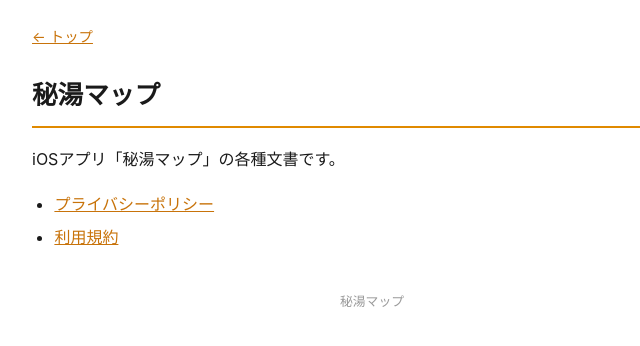
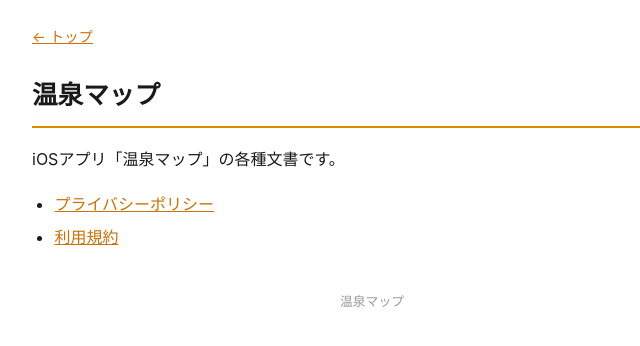
Before and after one commit to JohnDoe-K/touringspot-support, a plain HTML site: page index.html in a window 1280 px wide. Shown: the full height of the page, 268-908 px from the left. Drawn offline with Linux system fonts and the light colour scheme.

Commit message:
Update index.html

```diff
--- a/index.html
+++ b/index.html
@@ -1,6 +1,6 @@
 <!doctype html><html lang="ja"><head>
 <meta charset="utf-8"><meta name="viewport" content="width=device-width,initial-scale=1">
-<title>秘湯マップ 各種文書｜秘湯マップ</title><style>
+<title>温泉マップ 各種文書｜温泉マップ</title><style>
 :root{color-scheme:light dark}
 *{box-sizing:border-box}
 body{font-family:-apple-system,BlinkMacSystemFont,"Hiragino Sans","Yu Gothic",sans-serif;
@@ -18,5 +18,5 @@
 footer{margin-top:3em;font-size:.8rem;color:#999;text-align:center}
 </style></head>
 <body><div class="nav"><a href="./">← トップ</a></div>
-<h1>秘湯マップ</h1><p>iOSアプリ「秘湯マップ」の各種文書です。</p><ul><li><a href="privacy.html">プライバシーポリシー</a></li><li><a href="terms.html">利用規約</a></li></ul>
-<footer>秘湯マップ</footer></body></html>
+<h1>温泉マップ</h1><p>iOSアプリ「温泉マップ」の各種文書です。</p><ul><li><a href="privacy.html">プライバシーポリシー</a></li><li><a href="terms.html">利用規約</a></li></ul>
+<footer>温泉マップ</footer></body></html>
```
